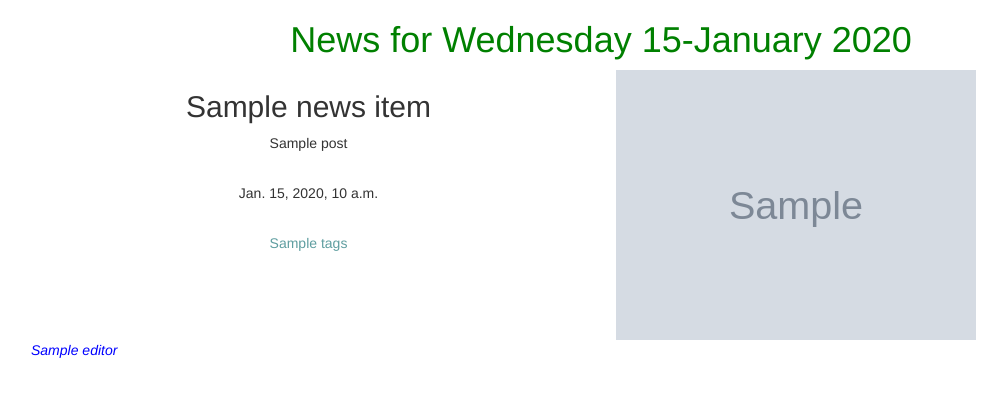
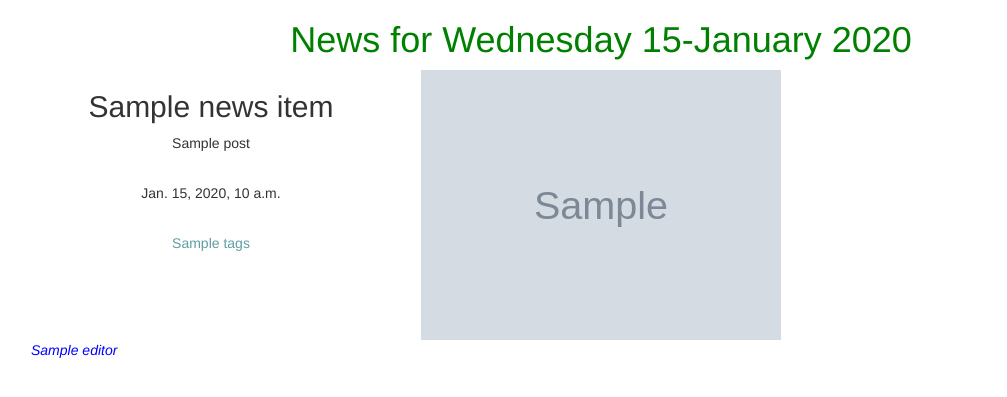
Before and after one commit to Koech-code/The-Moringa-Tribune, a Django app: template news/templates/all-news/today-news.html in a window 1280 px wide. Shown: the part 52-449 px from the top of the page, without its empty margins (39-1046 px from the left). Run offline with Django 3.2, Linux system fonts and the light colour scheme; the template is opened without the code that fills it: most values are stand-ins (such as "Sample title", 1, 10 or a date in 2020); grey boxes marked "Sample" are stand-in pictures; parts of the project's set-up code (start-up, migrations or seed data) failed here and were passed over; some libraries are stand-ins or nearby versions.

Commit message:
changed the bootstrap columns to 4

```diff
--- a/news/templates/all-news/today-news.html
+++ b/news/templates/all-news/today-news.html
@@ -9,7 +9,7 @@
 
     <div class="row">
       <!-- displaying News articles -->
-      <div class="col-xs-6 col-sm-6 col-md-6 col-lg-6">
+      <div class="col-xs-4 col-sm-4 col-md-4 col-lg-4">
         <h2 class="text-center"> {{ news_item.title }} </h2>
         <p class="text-center"> {{ news_item.post }} </p>
         <br>
```
